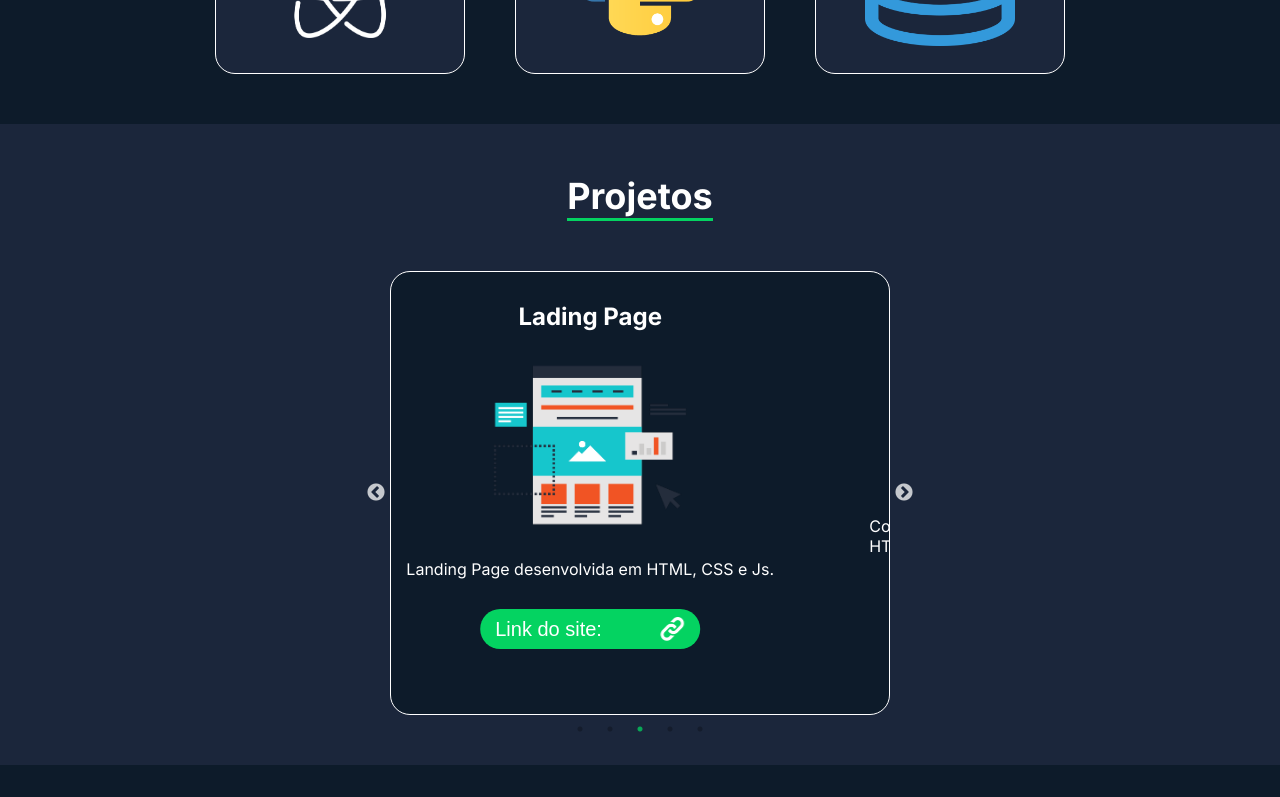
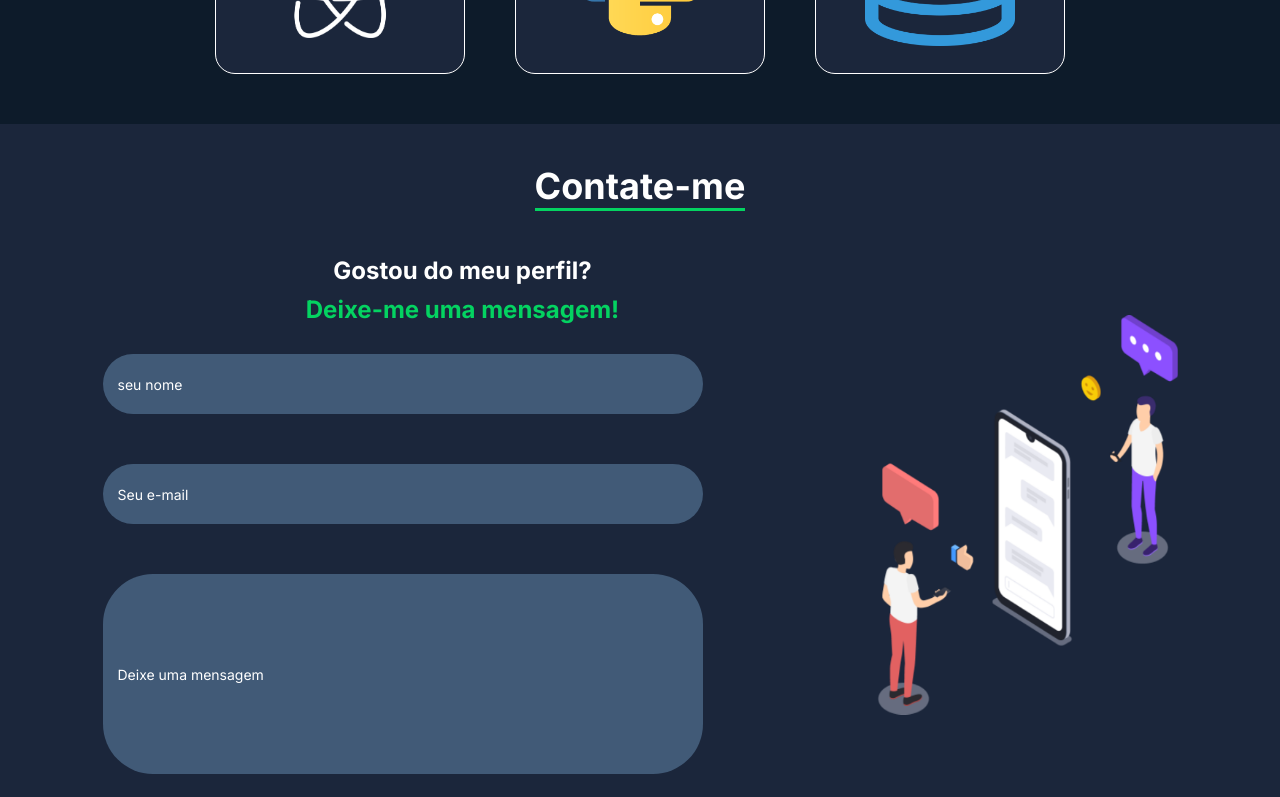
Before and after one commit to drineo11/portfolio, a React (Create React App) app in the folder portifolio/: page / in a window 1280 px wide. Shown: the part 2000-2797 px from the top of the page. Built offline with nearby package versions, Linux system fonts and the light colour scheme; a web font is replaced by a local one.

Commit message:
alteração de icone

```diff
--- a/portifolio/src/components/Contacts/sass/Contacts.scss
+++ b/portifolio/src/components/Contacts/sass/Contacts.scss
@@ -4,7 +4,7 @@
   display: flex;
   flex-direction: column;
   align-items: center;
-  background: $purple-500;
+  background: $purple-300;
   padding: 15px 50px 50px;
 
   &__title {
--- a/portifolio/src/components/Header/Header.tsx
+++ b/portifolio/src/components/Header/Header.tsx
@@ -28,11 +28,11 @@ const Header = () => {
               Skills
             </a>
           </li>
-          <li className="header-page__links">
+          {/* <li className="header-page__links">
             <a className="header-page__link" href="#projects-page-id">
               Projetos
             </a>
-          </li>
+          </li> */}
           <li className="header-page__links">
             <a className="header-page__link" href="#contacts-page-id">
               Contato
--- a/portifolio/src/pages/Home.tsx
+++ b/portifolio/src/pages/Home.tsx
@@ -16,7 +16,7 @@ const Home = () => {
       <About />
       <Skills />
       <BackToTop />
-      <Projects />
+      {/* <Projects /> */}
       <Contacts />
       <Footer />
     </>
```
Also changed, not shown: portifolio/src/assets/images/headerIcon.png.
